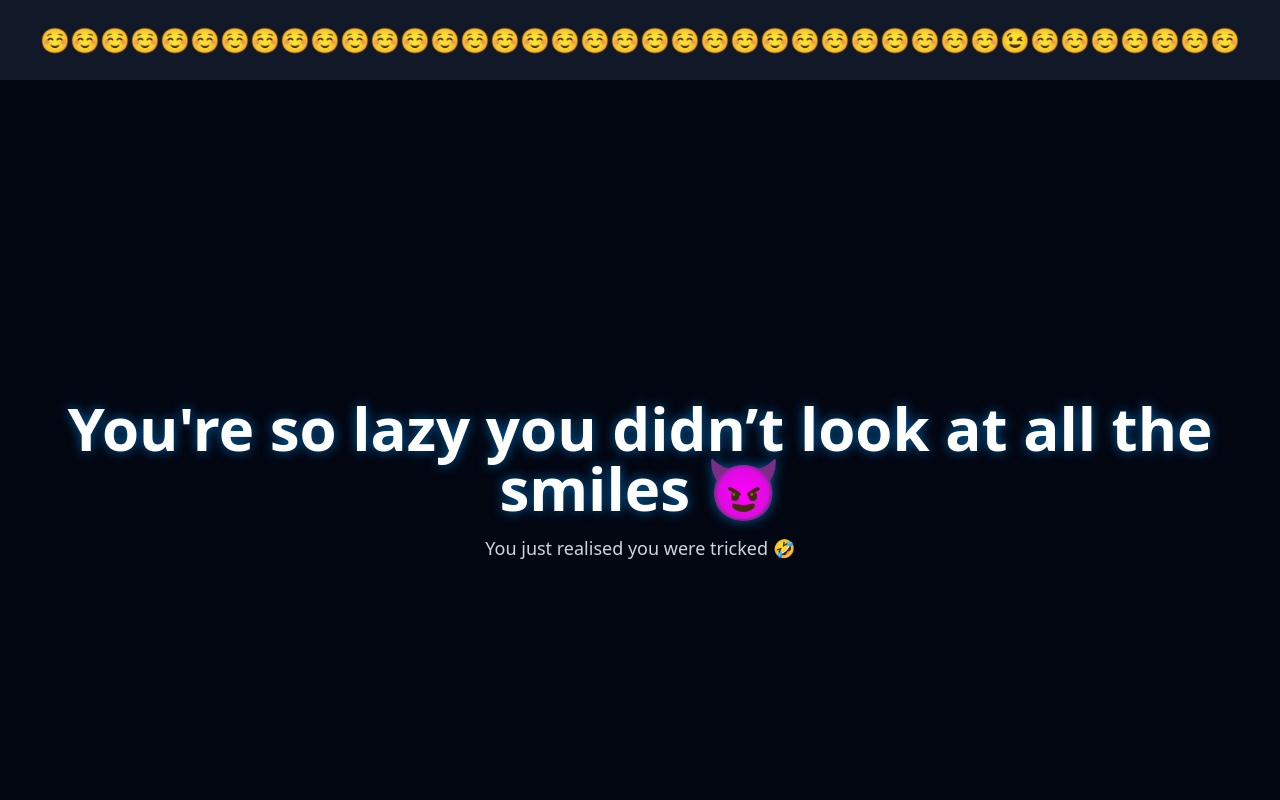
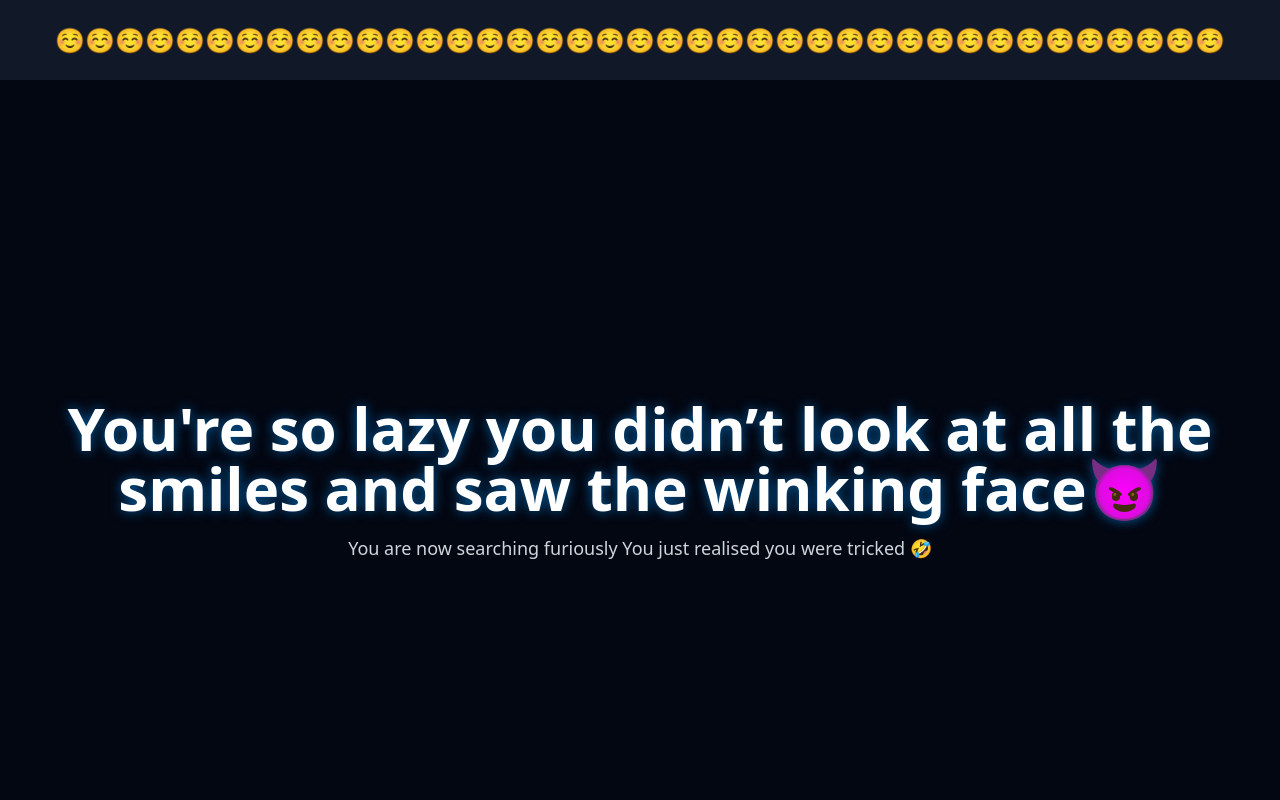
Before and after one commit to seahpassion-byte/supguys, a plain HTML site: page index.html in a window 1280 px wide. Shown: the top 800 px of the page. Drawn offline with nearby package versions, Linux system fonts and the light colour scheme.

Commit message:
Update index.html

```diff
--- a/index.html
+++ b/index.html
@@ -25,16 +25,17 @@
 
   <!-- 👇 THE SMILEY HEADER YOU WANTED 👇 -->
   <header class="w-full py-6 bg-gray-900 text-center text-xl md:text-2xl overflow-x-auto whitespace-nowrap">
-    ☺️☺️☺️☺️☺️☺️☺️☺️☺️☺️☺️☺️☺️☺️☺️☺️☺️☺️☺️☺️☺️☺️☺️☺️☺️☺️☺️☺️☺️☺️☺️☺️😉☺️☺️☺️☺️☺️☺️☺️
+    ☺️☺️☺️☺️☺️☺️☺️☺️☺️☺️☺️☺️☺️☺️☺️☺️☺️☺️☺️☺️☺️☺️☺️☺️☺️☺️☺️☺️☺️☺️☺️☺️☺️☺️☺️☺️☺️☺️☺️
   </header>
 
   <!-- HERO -->
   <section class="min-h-screen flex flex-col justify-center items-center text-center p-6">
     <h1 class="text-4xl md:text-6xl font-bold glow-text">
-      You're so lazy you didn’t look at all the smiles 😈
+      You're so lazy you didn’t look at all the smiles and saw the winking face😈
     </h1>
 
     <p class="mt-4 text-lg text-gray-300">
+      You are now searching furiously
       You just realised you were tricked 🤣
     </p>
   </section>
```
